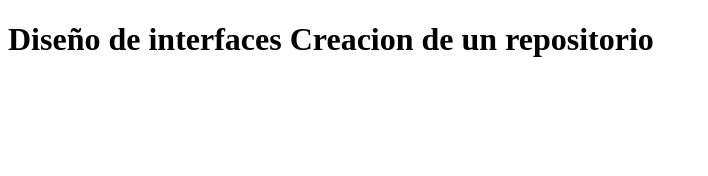
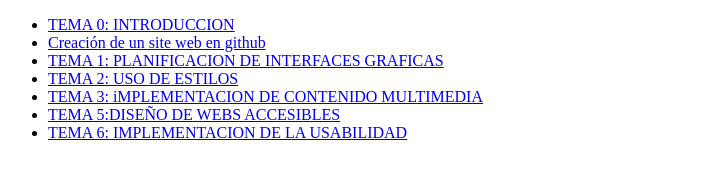
Before and after one commit to Hanggman/edupercam.github.io, a plain HTML site: page index.html in a window 1280 px wide. Shown: the whole page, without its empty margins (0-708 px from the left). Drawn offline with Linux system fonts and the light colour scheme.

Commit message:
Update index.html

```diff
--- a/index.html
+++ b/index.html
@@ -1,8 +1,20 @@
-<!DOCTYPE HTML>
-<html lang="es-ES">
-	<head>
-	</head>
-    <body>
-        <h1>Diseño de interfaces Creacion de un repositorio</h1>
-    </body>
-    </html>
+<!DOCTYPE html>
+<html lang="en">
+<head>
+    <meta charset="UTF-8">
+    <meta name="viewport" content="width=device-width, initial-scale=1.0">
+    <title>Document</title>
+</head>
+<body>
+    <ul>
+        <li><a href="#">TEMA 0: INTRODUCCION</a>
+		<li><a href="#">Creación de un site web en github</a></li>
+	</li>
+        <li><a href="#">TEMA 1: PLANIFICACION DE INTERFACES GRAFICAS</a></li>
+        <li><a href="#">TEMA 2: USO DE ESTILOS</a></li>
+        <li><a href="#">TEMA 3: iMPLEMENTACION DE CONTENIDO MULTIMEDIA</a></li>
+        <li><a href="#">TEMA 5:DISEÑO DE WEBS ACCESIBLES</a></li>
+	<li><a href="#">TEMA 6: IMPLEMENTACION DE LA USABILIDAD</a></li>
+    </ul>
+</body>
+</html>
```
